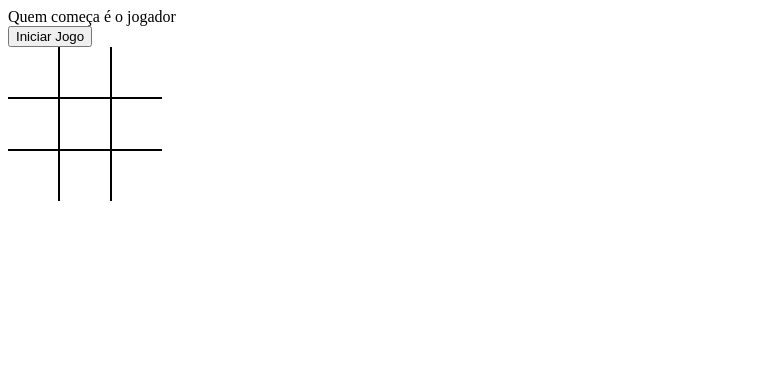
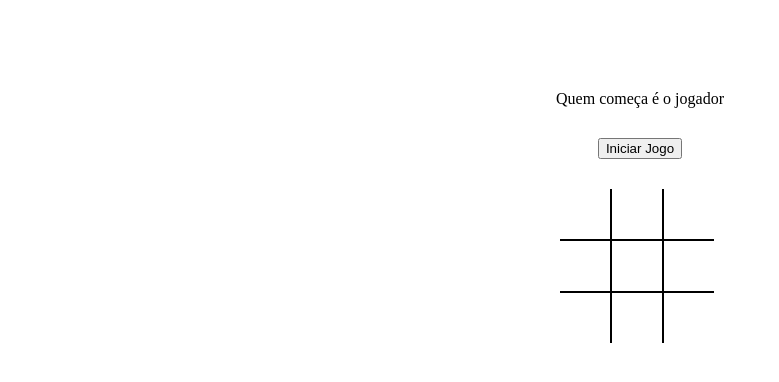
Before and after one commit to leonardovalle34/jogodavelha, a plain HTML site: page index2.html in a window 1280 px wide. Shown: the whole page, without its empty margins (0-779 px from the left). Drawn offline with Linux system fonts and the light colour scheme.

Commit message:
Update style.css

```diff
--- a/style.css
+++ b/style.css
@@ -1,3 +1,9 @@
+body{
+    margin: 30px;
+    display: flex;
+    flex-direction: column;
+    align-items: center;
+}
 #dvjogo {
     width: 160px;
     height: 160px;
@@ -5,7 +11,15 @@
     flex-wrap: wrap;
     align-content: flex-start;
 }
-
+#dvmenu{
+    margin: 30px;
+    display: flex;
+    flex-direction: column;
+    align-items: center;
+}
+#dvQuemComeca{
+    margin: 30px;
+}
 .posJogo {
     width: 50px;
     height: 50px;
```
